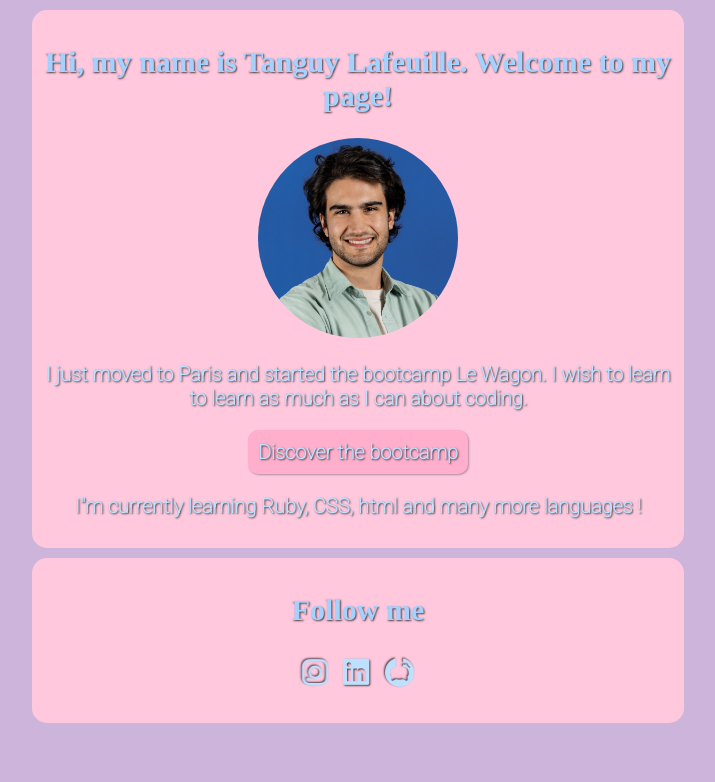
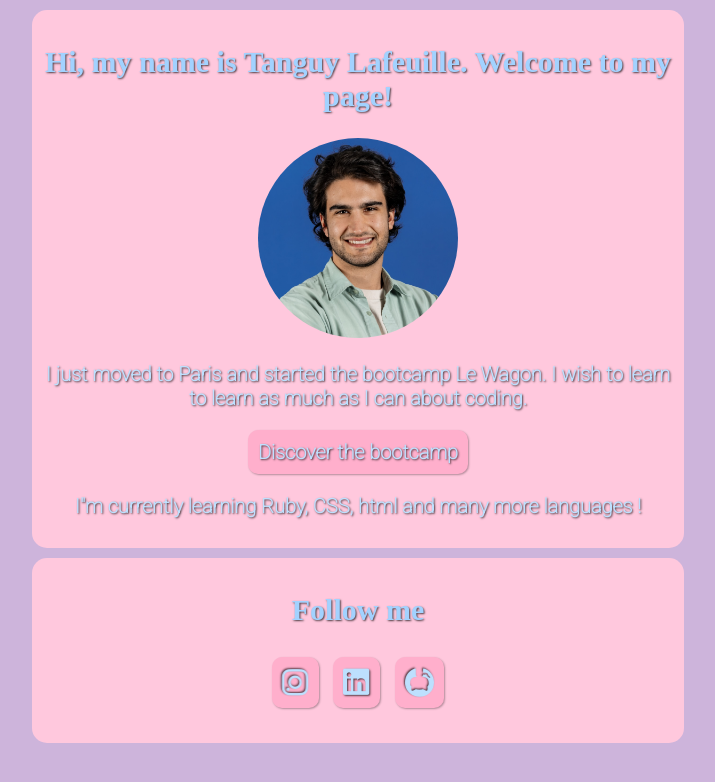
Before and after one commit to Yugnatoreem/profile, a plain HTML site: page index.html in a window 1280 px wide. Shown: the whole page, without its empty margins (282-997 px from the left). Drawn offline with Linux system fonts and the light colour scheme.

Commit message:
make my profile prettier

```diff
--- a/index.html
+++ b/index.html
@@ -16,15 +16,15 @@
     <h2>Hi, my name is Tanguy Lafeuille. Welcome to my page!</h2>
     <img src="images/profile.jpg" alt="Profile Picture">
     <p class="font-blue">I just moved to Paris and started the bootcamp <strong>Le Wagon</strong>. I wish to learn to learn as much as I can about coding.</p>
-    <a id="button" class="font-blue" href="https://www.lewagon.com/fr?utm_adgroup=&utm_term=le%20wagon&utm_campaign=&utm_source=google&utm_medium=cpc&hsa_acc=9887519486&hsa_cam=17795863340&hsa_grp=138703923283&hsa_ad=611123105880&hsa_src=g&hsa_tgt=aud-1887943845009:kwd-302815298328&hsa_kw=le%20wagon&hsa_mt=e&hsa_net=adwords&hsa_ver=3&gad=1&gclid=Cj0KCQjwu-KiBhCsARIsAPztUF0YRvd22F6Py_EKRsWFjP_EzwIPu9lPuEtoeUPdoxD4hmjEjf39xYoaAspfEALw_wcB">Discover the bootcamp</a>
+    <a class="font-blue" href="https://www.lewagon.com/fr?utm_adgroup=&utm_term=le%20wagon&utm_campaign=&utm_source=google&utm_medium=cpc&hsa_acc=9887519486&hsa_cam=17795863340&hsa_grp=138703923283&hsa_ad=611123105880&hsa_src=g&hsa_tgt=aud-1887943845009:kwd-302815298328&hsa_kw=le%20wagon&hsa_mt=e&hsa_net=adwords&hsa_ver=3&gad=1&gclid=Cj0KCQjwu-KiBhCsARIsAPztUF0YRvd22F6Py_EKRsWFjP_EzwIPu9lPuEtoeUPdoxD4hmjEjf39xYoaAspfEALw_wcB" target="_blank">Discover the bootcamp</a>
     <p class="font-blue">I"m currently learning Ruby, CSS, html and many more languages ! </p>
   </div>
   <div>
     <h2>Follow me</h2>
       <ul id = "follow-links" class="font-blue">
-        <li><a class="font-blue" href="https://www.instagram.com/tanguy_lafeuille/?next=%2F"><i class="fa-brands fa-instagram fa-spin fa-spin-reverse"></i></a></li>
-        <li><a class="font-blue" href="https://www.linkedin.com/in/tanguy-lafeuille-40b616182/"><i class="fa-brands fa-linkedin fa-bounce"></i></a></li>
-        <li><a class="font-blue" href="https://github.com/Yugnatoreem"><i class="fa-brands fa-github fa-spin"></i></a></li>
+        <li><a class="font-blue" href="https://www.instagram.com/tanguy_lafeuille/?next=%2F" target="_blank"><i class="fa-brands fa-instagram fa-spin fa-spin-reverse"></i></a></li>
+        <li><a class="font-blue" href="https://www.linkedin.com/in/tanguy-lafeuille-40b616182/" target="_blank"><i class="fa-brands fa-linkedin fa-bounce"></i></a></li>
+        <li><a class="font-blue" href="https://github.com/Yugnatoreem" target="_blank"><i class="fa-brands fa-github fa-spin"></i></a></li>
       </ul>
   </div>
 </body>
--- a/style.css
+++ b/style.css
@@ -30,13 +30,6 @@ h2 {
 }
 
 a {
-  color: #bde0fe;
-  font-family: 'Roboto', sans-serif;
-  font-size: 20px;
-  font-weight: 600;
-}
-
-#button {
   background-color: #ffafcc;
   border-radius: 10px;
   padding: 10px;
@@ -95,7 +88,3 @@ li {
     height: 100px;
   }
 }
-
-.dissapear {
-  background-color: #ffc8dd;
-}
```
